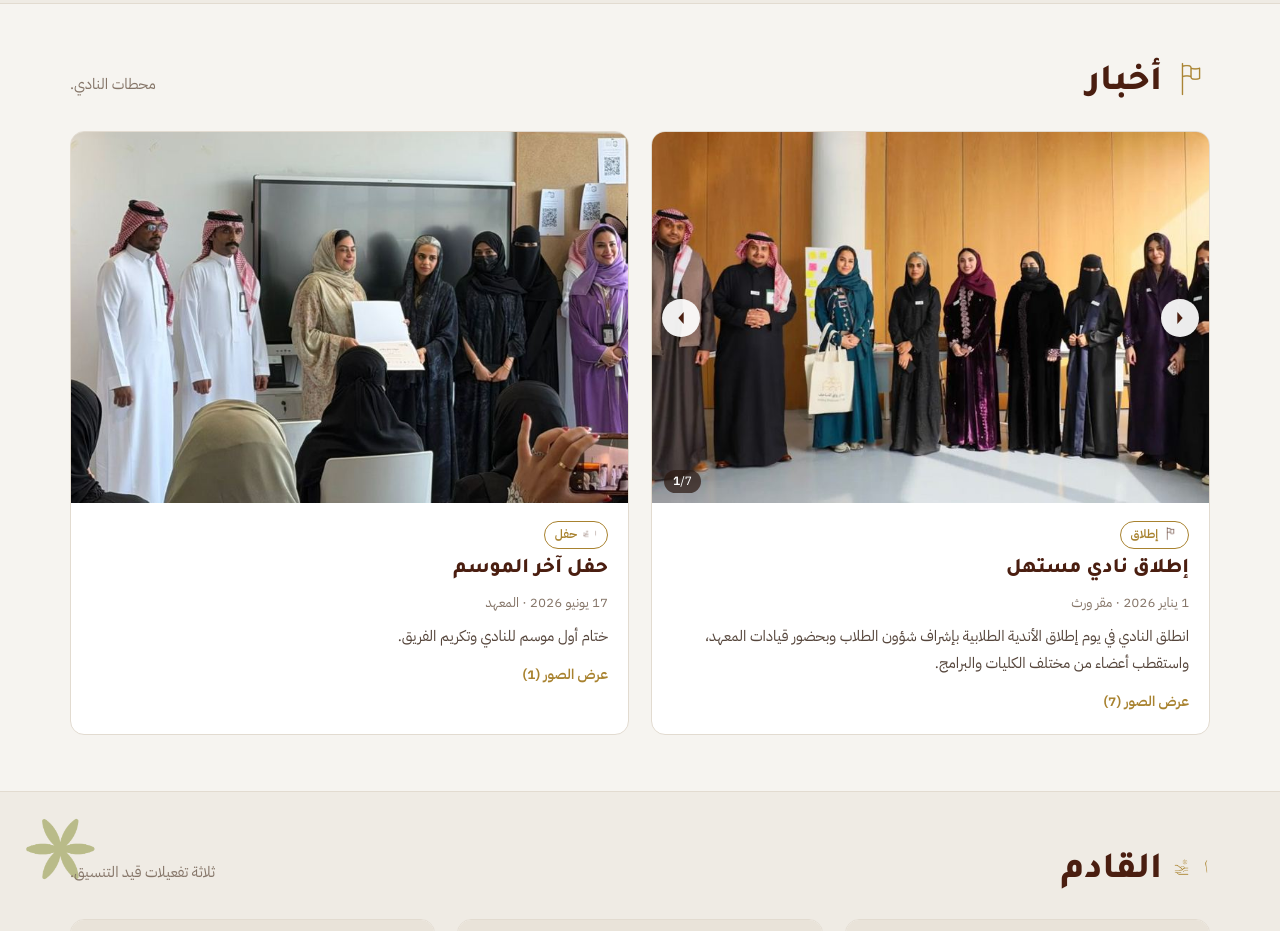
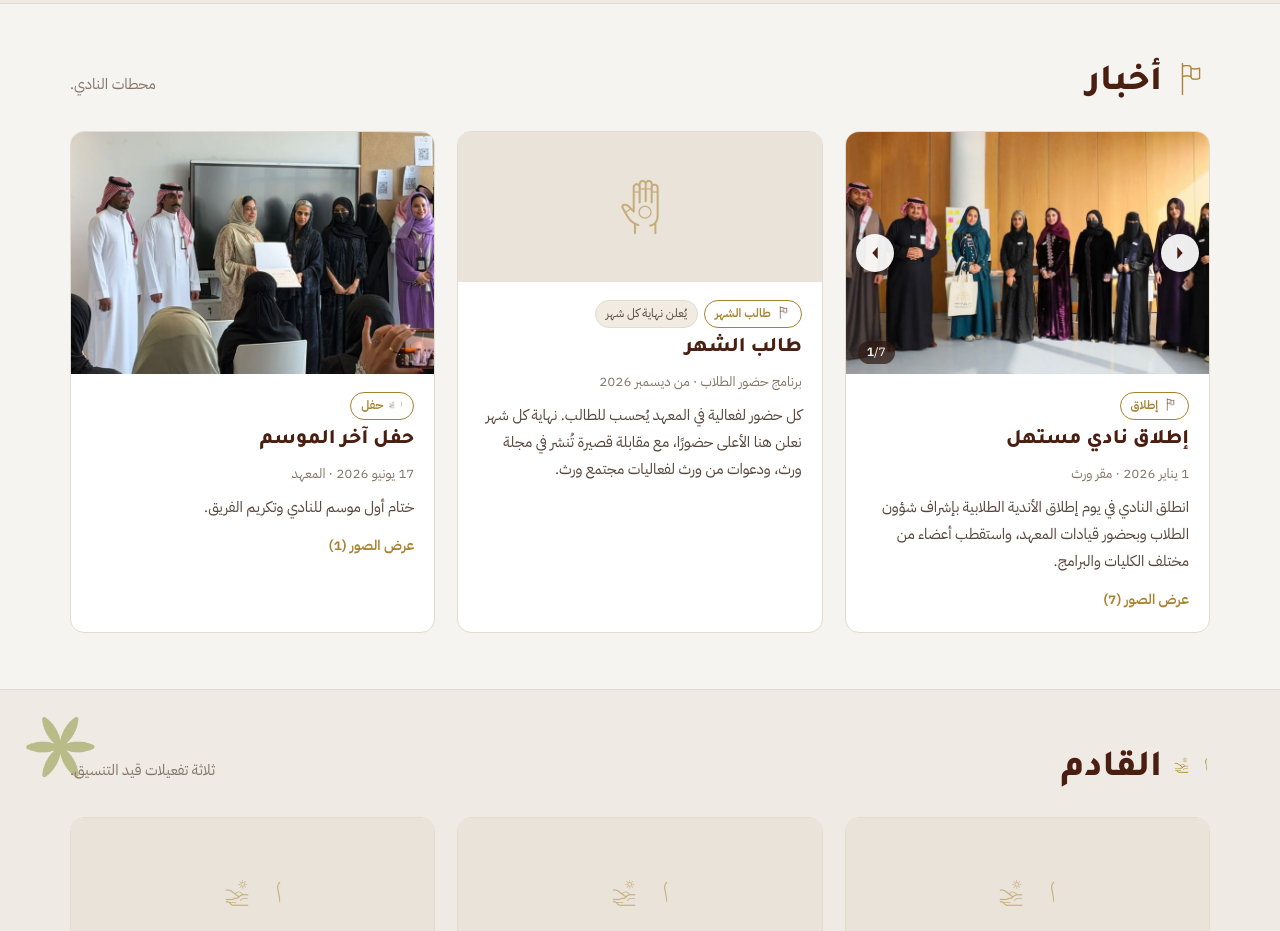
Before and after one commit to anhary010/mustahal-site, a plain HTML site: page index.html in a window 1280 px wide. Shown: the part 3520-4451 px from the top of the page. Drawn offline with Linux system fonts and the light colour scheme.

Commit message:
news: student of the month card (attendance programme)
Co-Authored-By: Claude Fable 5.1 <noreply@anthropic.com>

```diff
--- a/index.html
+++ b/index.html
@@ -271,6 +271,12 @@ footer .wrap{justify-content:center}
         <p>انطلق النادي في يوم إطلاق الأندية الطلابية بإشراف شؤون الطلاب وبحضور قيادات المعهد، واستقطب أعضاء من مختلف الكليات والبرامج.</p>
         <button class="more" data-open="launch">عرض الصور (7)</button></div>
     </article>
+    <article class="ev">
+      <div class="ph soon"><img class="mark" src="img/ic-contact-g.png" alt=""></div>
+      <div class="body"><div class="tags"><span class="tag gold"><img src="img/ic-news.png" alt="">طالب الشهر</span><span class="tag">يُعلن نهاية كل شهر</span></div>
+        <h3>طالب الشهر</h3><div class="when">برنامج حضور الطلاب · من ديسمبر 2026</div>
+        <p>كل حضور لفعالية في المعهد يُحسب للطالب. نهاية كل شهر نعلن هنا الأعلى حضورًا، مع مقابلة قصيرة تُنشر في مجلة ورث، ودعوات من ورث لفعاليات مجتمع ورث.</p></div>
+    </article>
     <article class="ev" data-key="jun">
       <div class="slider" data-g="jun" data-i="0"><img src="img/jun-1.jpg" alt="فريق النادي في حفل آخر الموسم" loading="lazy"></div>
       <div class="body"><div class="tags"><span class="tag gold"><img src="img/ic-next.png" alt="">حفل</span></div>
```
